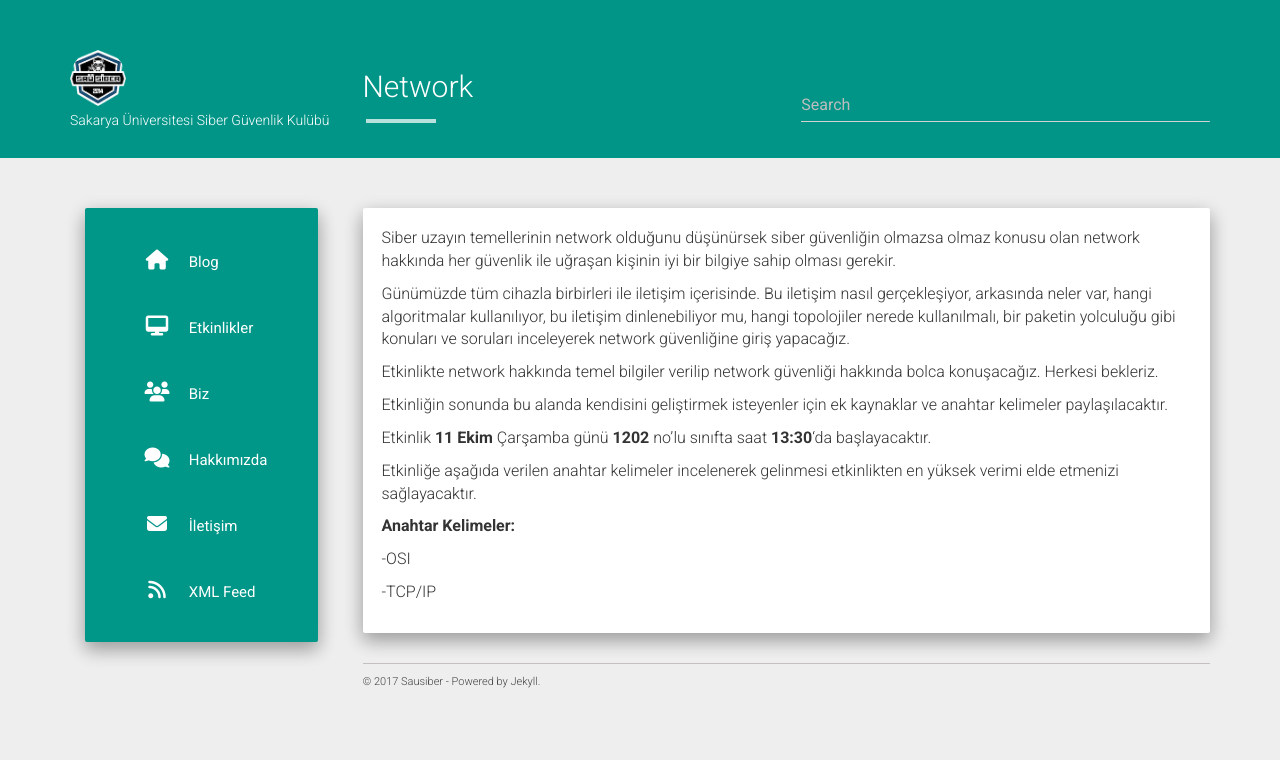
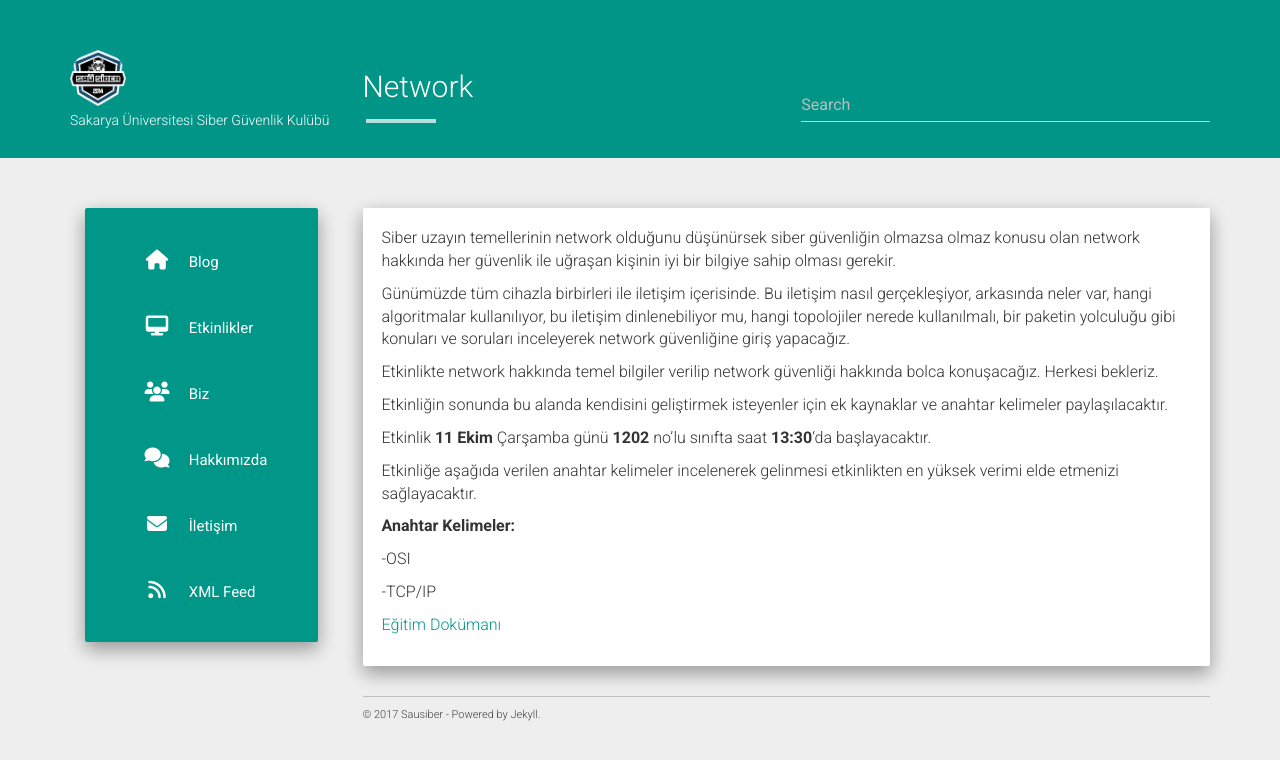
Before and after one commit to sausiber/old-website, a Jekyll site: the page built from static/projects/network.md, in a window 1280 px wide. Shown: the top 760 px of the page. Built offline with Jekyll 4.4.1, drawn with Linux system fonts in a browser that asks for light colours; nearby versions of some CDN libraries.

Commit message:
Network Eğitim Notları
Network Eğitim Notları

```diff
--- a/static/projects/network.md
+++ b/static/projects/network.md
@@ -21,3 +21,6 @@ Etkinliğe aşağıda verilen anahtar kelimeler incelenerek gelinmesi etkinlikte
 -OSI
 
 -TCP/IP
+
+
+<a href="/notlar/Networking-101">Eğitim Dokümanı</a>
```
Also changed, not shown: 1 other file.
